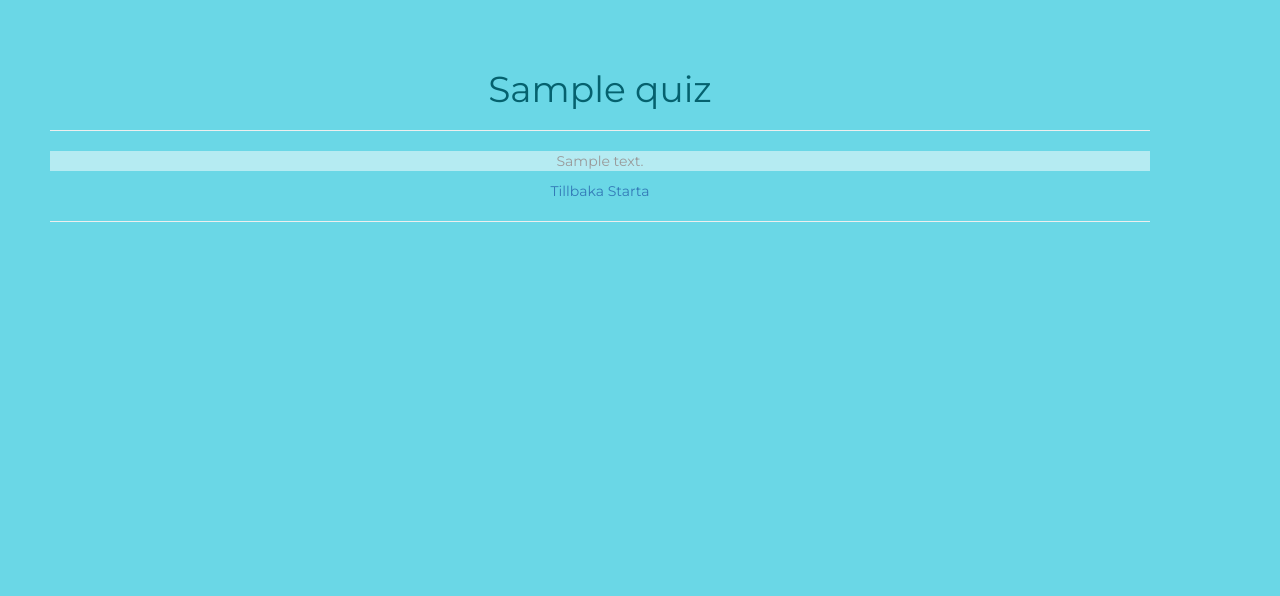
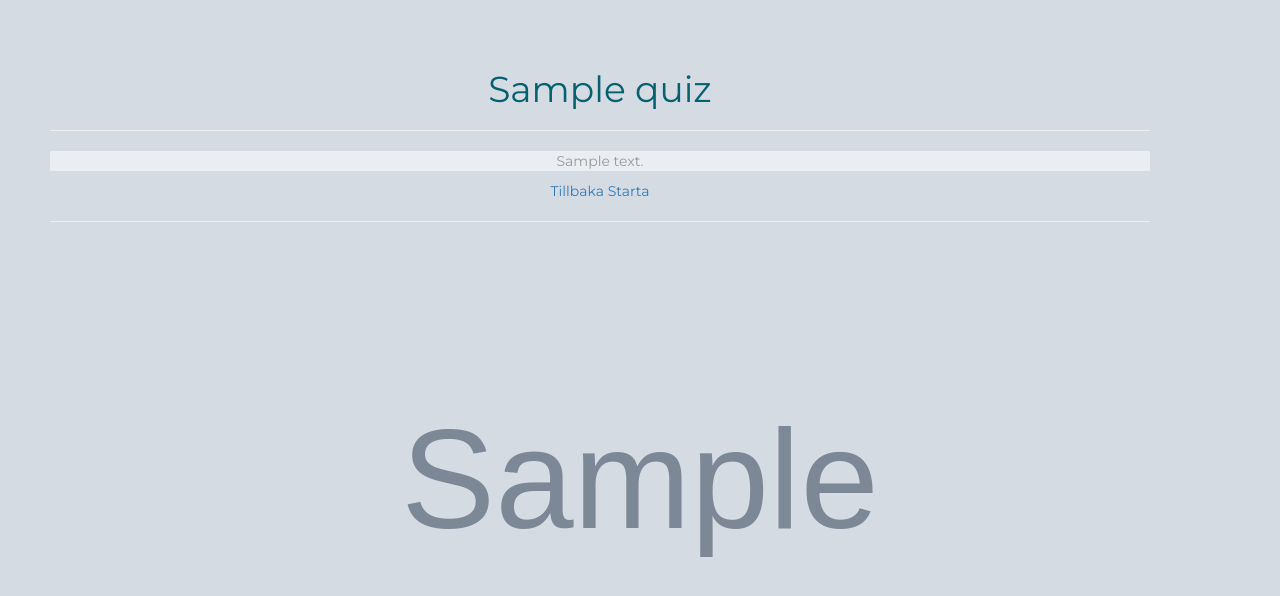
Before and after one commit to tiddelipoms/quizproject, a Django app: page /quiz/1/ in a window 1280 px wide. Shown: the top 596 px of the page. Run offline with Django 3.2, Linux system fonts and the light colour scheme; tables that the repository leaves empty hold one stand-in row (values such as "Sample post"); grey boxes marked "Sample" are stand-in pictures; some libraries are stand-ins or nearby versions.

Commit message:
små bokstäver

```diff
--- a/quiz/templates/quiz/question.html
+++ b/quiz/templates/quiz/question.html
@@ -7,7 +7,7 @@
 	<title>frontpage
 	</title>
 	<link rel="stylesheet" href="/static/css/bootstrap.min.css">
-	<link rel="stylesheet" href="/static/Style.css">
+	<link rel="stylesheet" href="/static/style.css">
 	<link href="https://fonts.googleapis.com/css?family=Roboto" rel="stylesheet">
 	<link href="https://fonts.googleapis.com/css?family=Montserrat" rel="stylesheet">
 </head>
--- a/quiz/templates/quiz/quiz.html
+++ b/quiz/templates/quiz/quiz.html
@@ -7,14 +7,15 @@
 	<title>frontpage
 	</title>
 	<link rel="stylesheet" href="/static/css/bootstrap.min.css">
-	<link rel="stylesheet" href="/static/Style.css">
+	<link rel="stylesheet" href="/static/style.css">
 	<link href="https://fonts.googleapis.com/css?family=Montserrat" rel="stylesheet">
 </head>
-<body style="background-image: url({{quiz.quiz.image}});
+<body style="background-image: url({{quiz.quiz_image}});
 			background-size:cover;
 			background-image: {opacity:0.5;};
 			background-image: {filter: alpha(opacity=50);}
 			">
+
 	<h1>{{ quiz.name }}</h1>
 <hr>
 <div class="quiz-container">
--- a/quiz/templates/quiz/results.html
+++ b/quiz/templates/quiz/results.html
@@ -7,7 +7,7 @@
 	<title>frontpage
 	</title>
 	<link rel="stylesheet" href="/static/css/bootstrap.min.css">
-	<link rel="stylesheet" href="/static/Style.css">
+	<link rel="stylesheet" href="/static/style.css">
 	<link href="https://fonts.googleapis.com/css?family=Montserrat" rel="stylesheet">
 </head>
 <body>
```
